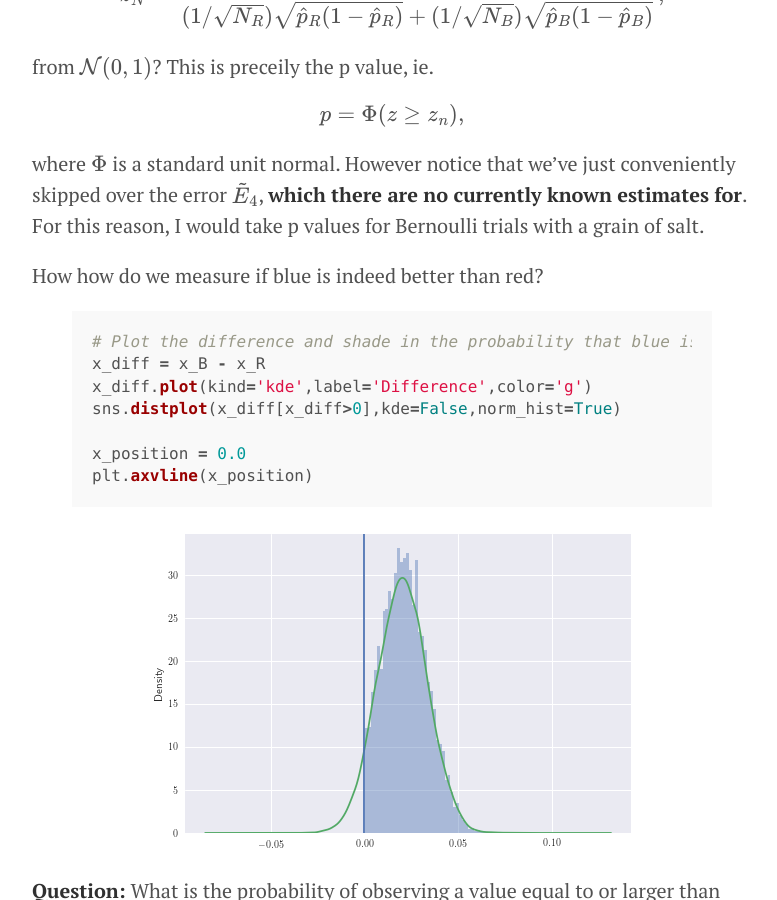
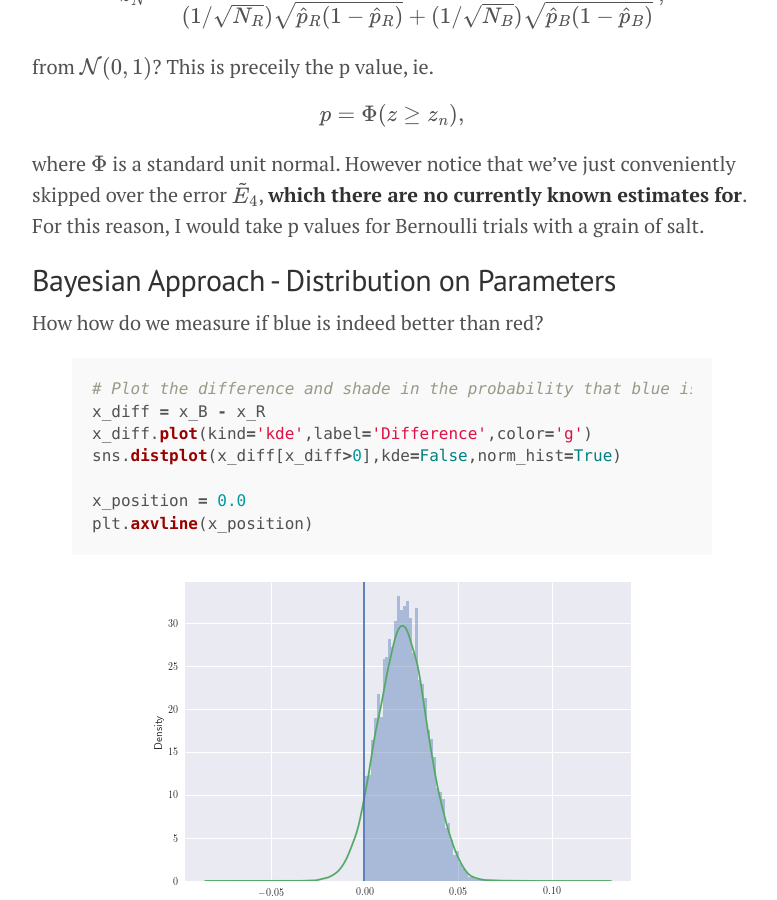
Before and after one commit to doriang102/doriang102.github.io, a Jekyll site: the page built from _posts/2017-05-28-hypothesis-testing.md, in a window 1280 px wide and 900 px high, scrolled down 5914 px. Shown: the whole window, without its empty margins (248-1025 px from the left). Built offline with Jekyll 4.4.1, drawn with Linux system fonts in a browser that asks for light colours; our own code applies the rules of GitHub Pages for plain Markdown files; formulas are drawn with MathJax 3.

Commit message:
Update 2017-05-28-hypothesis-testing.md

```diff
--- a/_posts/2017-05-28-hypothesis-testing.md
+++ b/_posts/2017-05-28-hypothesis-testing.md
@@ -167,7 +167,7 @@ $$p = \Phi( z \geq z_n),$$
 where $$\Phi$$ is a standard unit normal. However notice that we've just conveniently skipped over the error $$\tilde E_4$$, **which there are no currently known estimates for**. For this reason, I would take p values for Bernoulli trials with a grain of salt.
 
 
-
+## Bayesian Approach - Distribution on Parameters
 
 How how do we measure if blue is indeed better than red?
 
```
